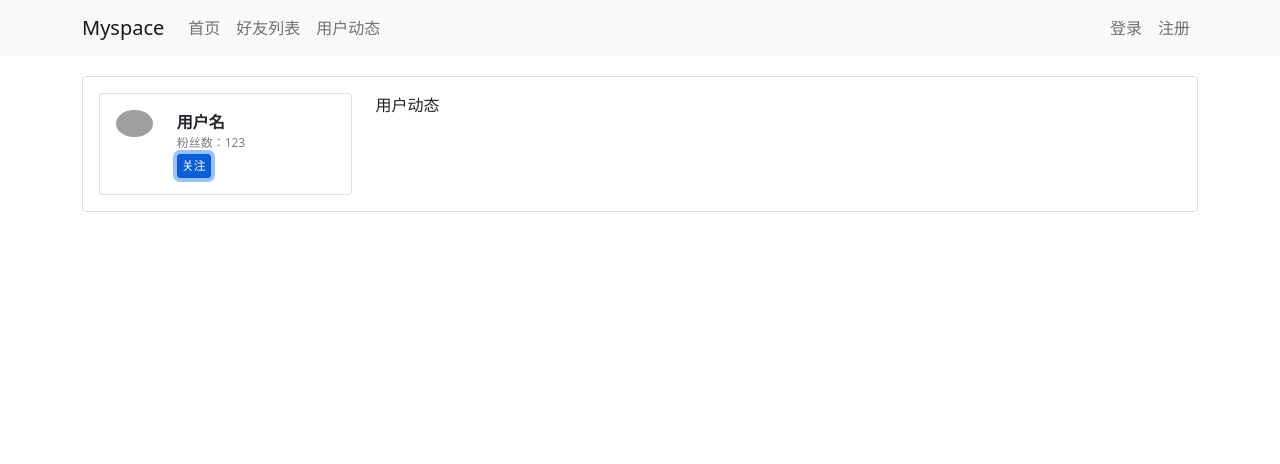
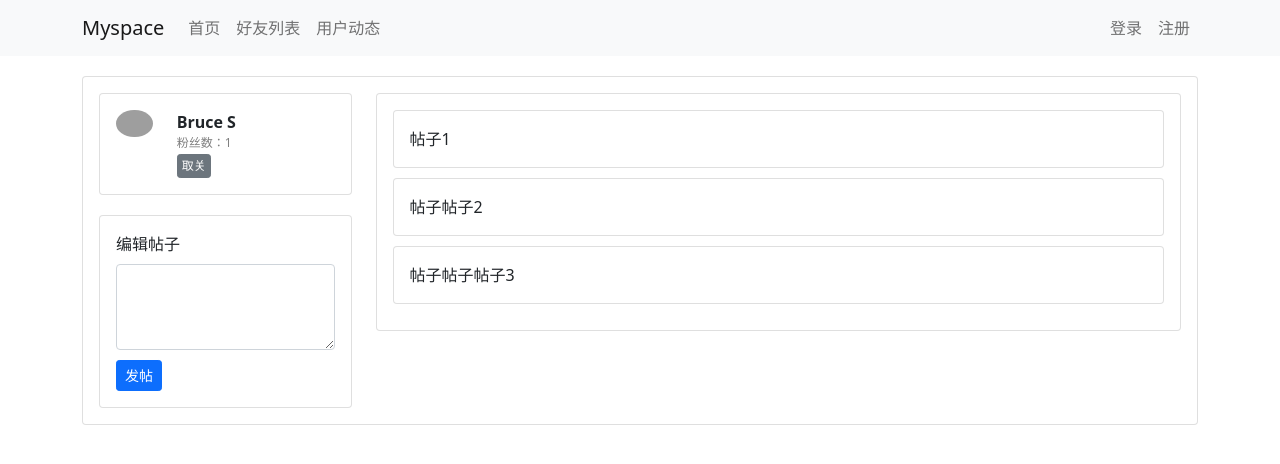
Before and after one commit to Swiftie13st/Vue3-MySpace, a Vue app: page /userprofile in a window 1280 px wide. Both pictures are taken after a click on the button "关注". Shown: the top 464 px of the page. Built offline with nearby package versions, Linux system fonts and the light colour scheme; grey boxes are pictures that could not be loaded.

Commit message:
user can post a post

```diff
--- a/src/components/userprofile/userprofileInfo.vue
+++ b/src/components/userprofile/userprofileInfo.vue
@@ -4,26 +4,70 @@
       <div class="row">
         <!-- 头像 -->
         <div class="col-3">
-          <img class="img-fluid"
+          <img
+            class="img-fluid"
             src="https://raw.githubusercontent.com/Swiftie13st/Figurebed/main/img/202206051712008.png"
             alt=""
           />
         </div>
         <!-- 用户信息 -->
         <div class="col-9">
-            <div class="username">用户名</div>
-            <div class="fans">粉丝数：123</div>
-            <button type="button" class="btn btn-primary btn-sm">关注</button>
+          <div class="username">{{ fullName }}</div>
+          <div class="fans">粉丝数：{{ user.followerCount }}</div>
+          <button
+            @click="follow"
+            v-if="!user.is_followed"
+            type="button"
+            class="btn btn-secondary btn-sm"
+          >
+            关注
+          </button>
+          <button
+            @click="unfollow"
+            v-if="user.is_followed"
+            type="button"
+            class="btn btn-secondary btn-sm"
+          >
+            取关
+          </button>
         </div>
       </div>
     </div>
   </div>
 </template>
+
 <script>
+import { computed } from "vue";
 export default {
   name: "UserProfileInfo",
+  props: {
+    user: {
+      type: Object,
+      required: true,
+    },
+  },
+  setup(props, context) {
+    let fullName = computed(
+      () => props.user.lastName + " " + props.user.firstName
+    );
 
-}
+    const follow = () => {
+    //   console.log("follow");
+      context.emit("follow");
+    };
+
+    const unfollow = () => {
+    //   console.log("unfollow");
+      context.emit("unfollow");
+    };
+
+    return {
+      fullName,
+      follow,
+      unfollow,
+    };
+  },
+};
 </script>
 
 <style scoped>
@@ -31,11 +75,11 @@ img {
   border-radius: 50%;
 }
 
-.username{
+.username {
   font-weight: bold;
 }
 
-.fans{
+.fans {
   font-size: 12px;
   color: gray;
 }
@@ -44,6 +88,4 @@ button {
   padding: 2px 4px;
   font-size: 12px;
 }
-
-
 </style>
--- a/src/components/userprofile/userprofilepost.vue
+++ b/src/components/userprofile/userprofilepost.vue
@@ -0,0 +1,32 @@
+<template>
+    <div class="card">
+        <div class="card-body">
+            <div v-for="post in posts.posts" :key="post.id">
+                <div class="card single-post">
+                    <div class="card-body">
+                        {{ post.content }}
+                    </div>
+                </div>
+            </div>
+        </div>
+    </div>
+</template>
+
+<script>
+export default {
+    name: "UserProfilePosts",
+    props: {
+        posts: {
+            type: Object,
+            required: true,
+        },
+    }
+}
+</script>
+
+
+<style scoped>
+.single-post {
+    margin-bottom: 10px;
+}
+</style>
--- a/src/components/userprofile/userprofilewrite.vue
+++ b/src/components/userprofile/userprofilewrite.vue
@@ -0,0 +1,47 @@
+<template>
+  <div class="card edit-field">
+    <div class="card-body">
+      <label for="edit-post" class="form-label">编辑帖子</label>
+      <textarea
+        v-model="content"
+        class="form-control"
+        id="edit-post"
+        rows="3"
+      ></textarea>
+      <button @click="post_a_post" type="button" class="btn btn-primary btn-sm">
+        发帖
+      </button>
+    </div>
+  </div>
+</template>
+
+<script>
+import { ref } from "vue";
+
+export default {
+  name: "UserProfileWrite",
+  setup(props, context) {
+    let content = ref("");
+
+    const post_a_post = () => {
+    //   console.log("post_a_post");
+      context.emit("post_a_post", content.value);
+      content.value = "";
+    };
+
+    return {
+      content,
+      post_a_post,
+    };
+  },
+};
+</script>
+
+<style scoped>
+.edit-field {
+  margin-top: 20px;
+}
+button {
+  margin-top: 10px;
+}
+</style>
--- a/src/views/userprofileView.vue
+++ b/src/views/userprofileView.vue
@@ -2,10 +2,11 @@
   <ContentBase>
     <div class="row">
       <div class="col-3">
-       <UserprofileInfo></UserprofileInfo>
+        <UserprofileInfo :user="user" @follow="follow" @unfollow="unfollow" />
+        <Userprofilewrite @post_a_post="post_a_post" />
       </div>
       <div class="col-9">
-        用户动态
+        <Userprofilepost :posts="posts" />
       </div>
     </div>
   </ContentBase>
@@ -14,16 +15,79 @@
 <script>
 import ContentBase from "@/components/contentbase.vue";
 import UserprofileInfo from "@/components/userprofile/userprofileInfo.vue";
-// @ is an alias to /src
+import Userprofilepost from "@/components/userprofile/userprofilepost.vue";
+import { reactive } from "vue";
+import Userprofilewrite from "@/components/userprofile/userprofilewrite.vue";
 
 export default {
   name: "UserProfile",
   components: {
     ContentBase,
-    UserprofileInfo
-},
+    UserprofileInfo,
+    Userprofilepost,
+    Userprofilewrite,
+  },
+  setup() {
+    const user = reactive({
+      id: 1,
+      username: "UserName",
+      lastName: "Bruce",
+      firstName: "S",
+      followerCount: 0,
+      is_followed: false,
+    });
+    const follow = () => {
+      if (user.is_followed) return;
+      user.is_followed = true;
+      user.followerCount++;
+    };
+    const unfollow = () => {
+      if (!user.is_followed) return;
+      user.is_followed = false;
+      user.followerCount--;
+    };
+
+    const posts = reactive({
+      count: 3,
+      posts: [
+        {
+          id: 1,
+          userId: 1,
+          content: "帖子1",
+        },
+        {
+          id: 2,
+          userId: 1,
+          content: "帖子帖子2",
+        },
+        {
+          id: 3,
+          userId: 1,
+          content: "帖子帖子帖子3",
+        },
+      ],
+    });
+
+    const post_a_post = (content) => {
+      posts.count++;
+      posts.posts.unshift({
+        id: posts.count,
+        userId: 1,
+        content: content,
+      });
+    };
+
+    return {
+      user,
+      follow,
+      unfollow,
+      posts,
+      post_a_post,
+    };
+  },
 };
 </script>
+
 <style scoped>
 .container {
   margin-top: 20px;
```
Lines whose indentation alone changed are shown as unchanged.
